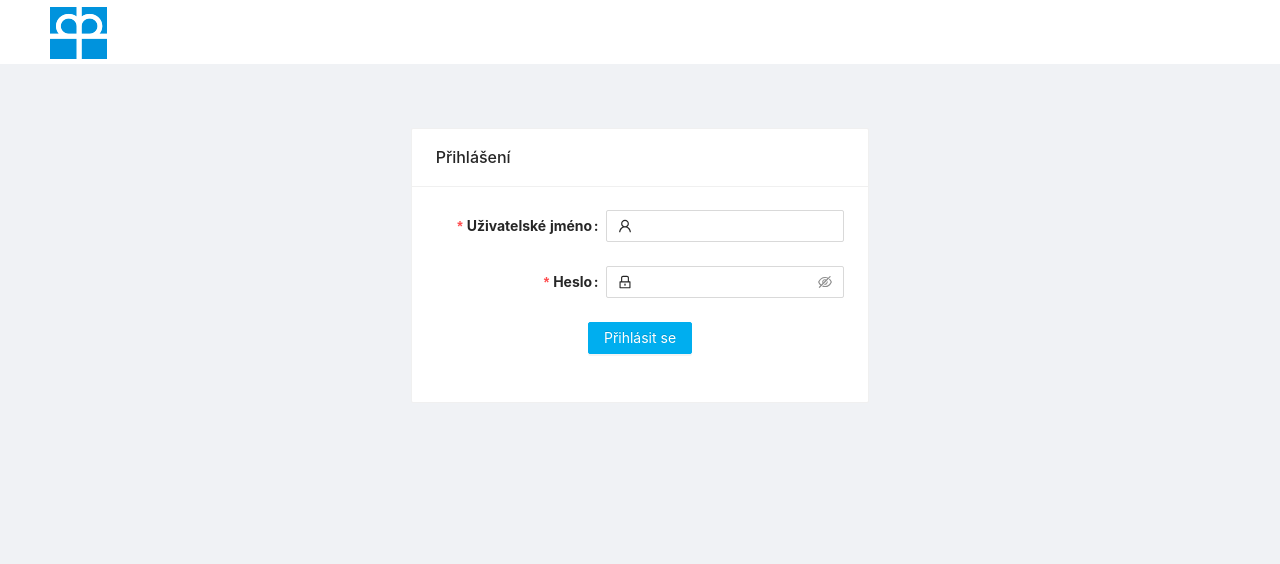
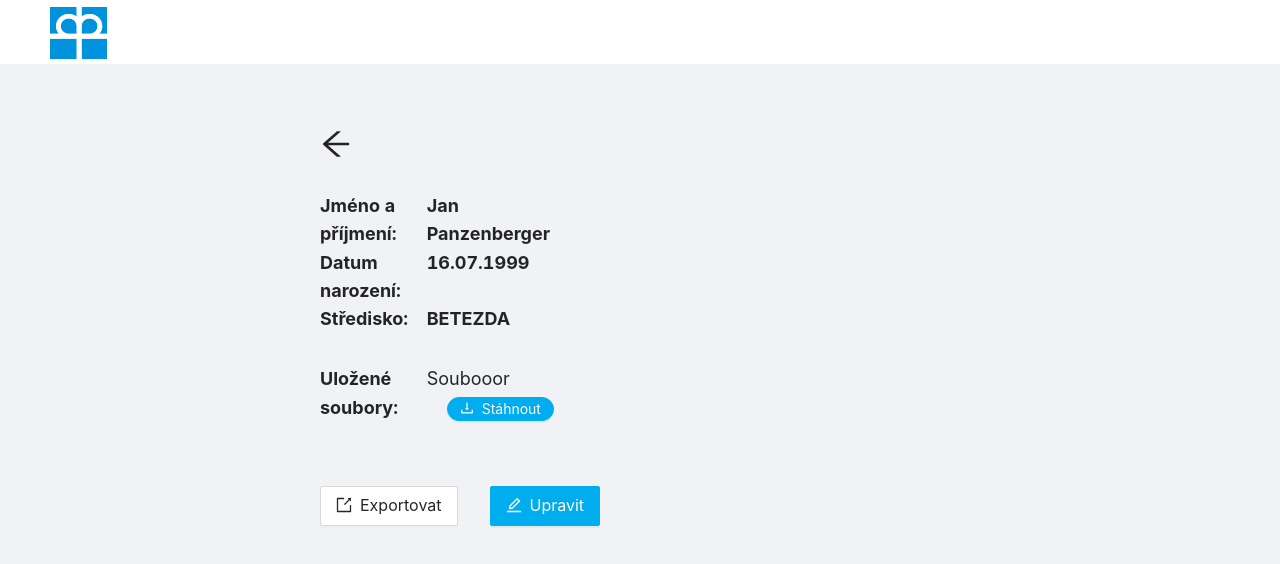
Before and after one commit to Slagee/NoName, a React (Create React App) app in the folder Code/client/: page /employeeDetail in a window 1280 px wide. Before the commit this address led to /login. Shown: the top 564 px of the page. Built offline with nearby package versions, Linux system fonts and the light colour scheme; no server answers.

Commit message:
Detail zamestnance
AAAAAA

```diff
--- a/Code/client/src/App.js
+++ b/Code/client/src/App.js
@@ -8,6 +8,7 @@ import Home from './components/home/Home';
 import { Layout } from 'antd';
 import { Content } from 'antd/lib/layout/layout';
 import CreateEmployee from './components/createEmployee/CreateEmployee';
+import EmployeeDetail from './components/employeeDetail/EmployeeDetail';
 
 function App() {
   const { token, setToken } = useToken();
@@ -22,6 +23,7 @@ function App() {
             <Route path="/login" element={<Login setToken={setToken} />} />
             <Route path="/home" element={<Home />} />
             <Route path="/createEmployee" element={<CreateEmployee />} />
+            <Route path="/employeeDetail" element={<EmployeeDetail />}/>
             <Route path="*" element={<Home />} />
           </Routes>
         </BrowserRouter>
--- /dev/null
+++ b/Code/client/src/components/employeeDetail/EmployeeDetail.css
@@ -0,0 +1,14 @@
+.employeeContent{
+    font-size: large;
+    font-weight: bold;
+}
+
+.files{
+    font-size: normal;
+    font-weight: normal;
+    display: inline;
+}
+
+.downloadButton{
+    display: inline;
+}
--- /dev/null
+++ b/Code/client/src/components/employeeDetail/EmployeeDetail.jsx
@@ -0,0 +1,55 @@
+import { ArrowLeftOutlined } from "@ant-design/icons/lib/icons";
+import { DownloadOutlined, EditOutlined, ExportOutlined } from '@ant-design/icons';
+import { Button, Row, Col, Typography } from "antd";
+import { Navigate } from "react-router-dom";
+import employees from "../../services/employees/employees";
+import './EmployeeDetail.css'
+
+const {Title} = Typography;
+
+export default function CreateEmployee() {
+    return (
+        <div className="employeeContent">
+            <Row style={{'marginBottom': "2rem"}}>
+                <ArrowLeftOutlined className="backArrow" style={{fontSize: '2rem'}} onClick={() => window.history.back()}/>
+            </Row>
+            <Row>
+                <Col span={4}>Jméno a příjmení:</Col>
+                <Col span={6}>Jan Panzenberger</Col>
+            </Row>
+            <Row>
+                <Col span={4}>Datum narození:</Col>
+                <Col span={6}>16.07.1999</Col>
+            </Row>
+            <Row style = {{'marginBottom': "2rem"}}>
+                <Col span={4}>Středisko:</Col>
+                <Col span={6}>BETEZDA</Col>
+            </Row>
+            <Row style={{'marginBottom': "4rem"}}>
+                <Col span={4}>Uložené soubory:</Col>
+                <Col className="files" span={6}>
+                    <Row>
+                        <Col>
+                            Soubooor
+                        </Col>
+                        <Col offset={3}>
+                            <Button type="primary" shape="round" icon={<DownloadOutlined />} size='small'>
+                                Stáhnout
+                            </Button>
+                        </Col>
+                    </Row>
+                </Col>
+            </Row>
+            <Row >
+                <Col span={12}>
+                    <Button type="secondary" icon={<ExportOutlined />} size='large' style={{'marginRight': "2rem"}}>
+                        Exportovat
+                    </Button>
+                    <Button type="primary" icon={<EditOutlined />} size='large'>
+                        Upravit
+                    </Button>
+                </Col>
+            </Row>
+        </div>
+    )
+}
--- a/Code/client/src/components/home/Data.js
+++ b/Code/client/src/components/home/Data.js
@@ -1,5 +1,10 @@
 import { Button } from "antd";
 //import employees from "../../services/employees/employees";
+
+
+function goEmployeeDetail() {
+  window.location.href = "/employeeDetail"
+}
 
 const columns = [
     { title: 'Jméno', dataIndex: 'name', key: 'name'},
@@ -10,7 +15,7 @@ const columns = [
       title: '',
       dataIndex: '',
       key: 'x',
-      render: () => <Button type="primary">Zobrazit</Button>,
+      render: () => <Button type="primary" onClick={goEmployeeDetail}>Zobrazit</Button>,
       align: 'center'
     },
 
--- a/Code/client/src/components/home/Home.js
+++ b/Code/client/src/components/home/Home.js
@@ -21,6 +21,9 @@ const Home = () => {
     function goCreateEmployee() {
         window.location.href = "/createEmployee";
     }
+    function goEmployeeDetail() {
+        window.location.href = "/employeeDetail";
+    }
 
     return (
         <div>
@@ -35,6 +38,9 @@ const Home = () => {
             <Table
                 columns={columns}
                 dataSource={employeesList}
+                pagination={{
+                    pageSize: 10
+                }}
             />
             )}
 
```
